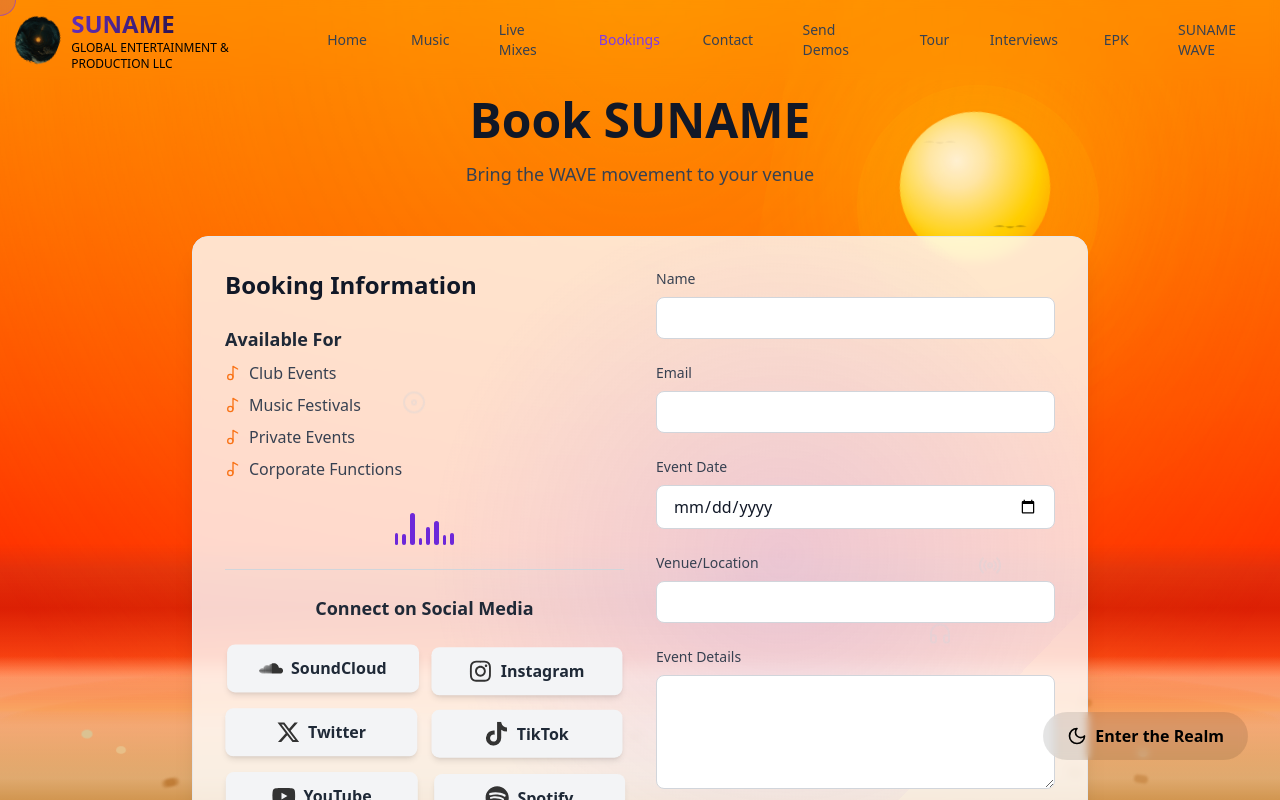
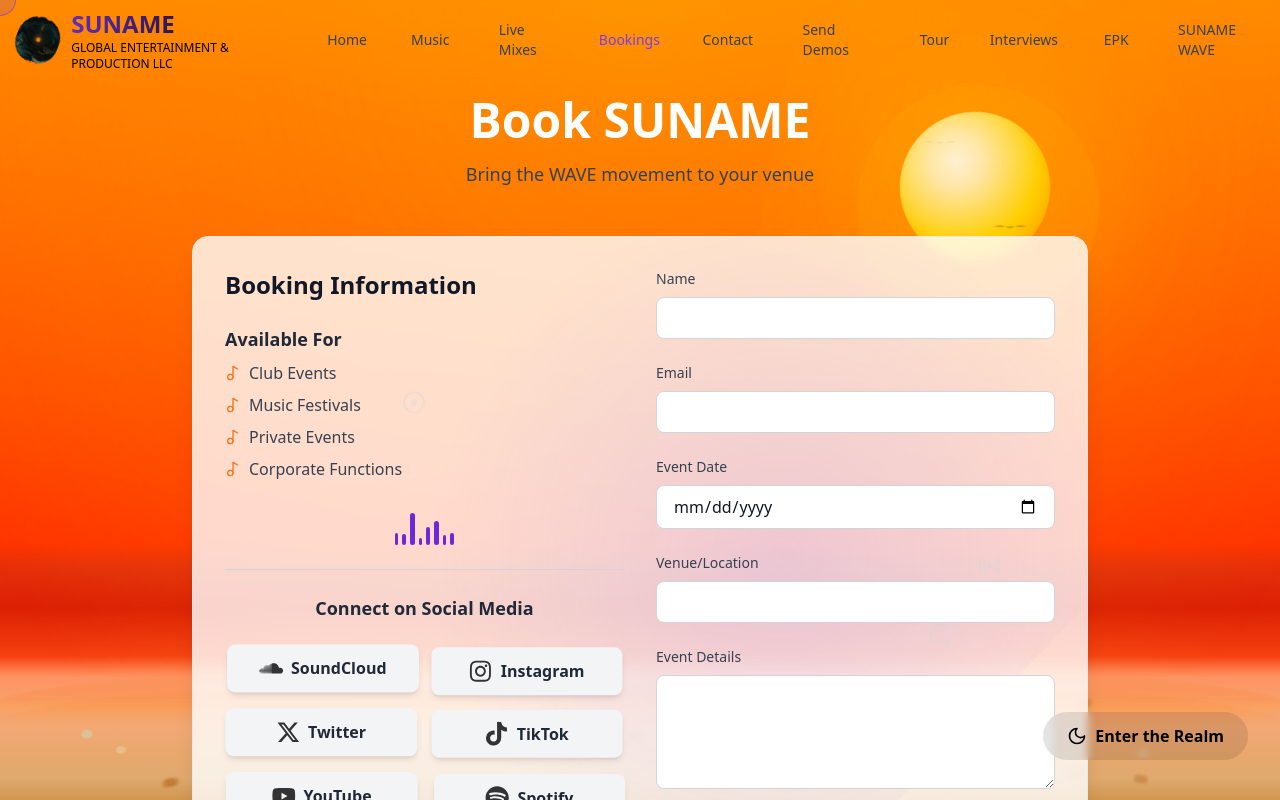
Before and after one commit to TufailKhanDeveloper/Suname-Music, a React (Vite) app: page /bookings in a window 1280 px wide. Shown: the top 800 px of the page. Built offline with nearby package versions, Linux system fonts and the light colour scheme.

Commit message:
Updated BookingsPage.tsx

```diff
--- a/src/pages/BookingsPage.tsx
+++ b/src/pages/BookingsPage.tsx
@@ -149,7 +149,7 @@ const BookingsPage = () => {
             transition={{ delay: 0.2 }}
             className="text-center mb-12"
           >
-            <h1 className={`text-4xl md:text-5xl font-bold mb-4 ${isDarkMode ? 'text-white' : 'text-gray-900'}`}>
+            <h1 className={`text-4xl md:text-5xl font-bold mb-4 ${isDarkMode ? 'text-white' : 'text-white'}`}>
               Book SUNAME
             </h1>
             <p className={`text-lg ${isDarkMode ? 'text-gray-300' : 'text-gray-700'}`}>
```
